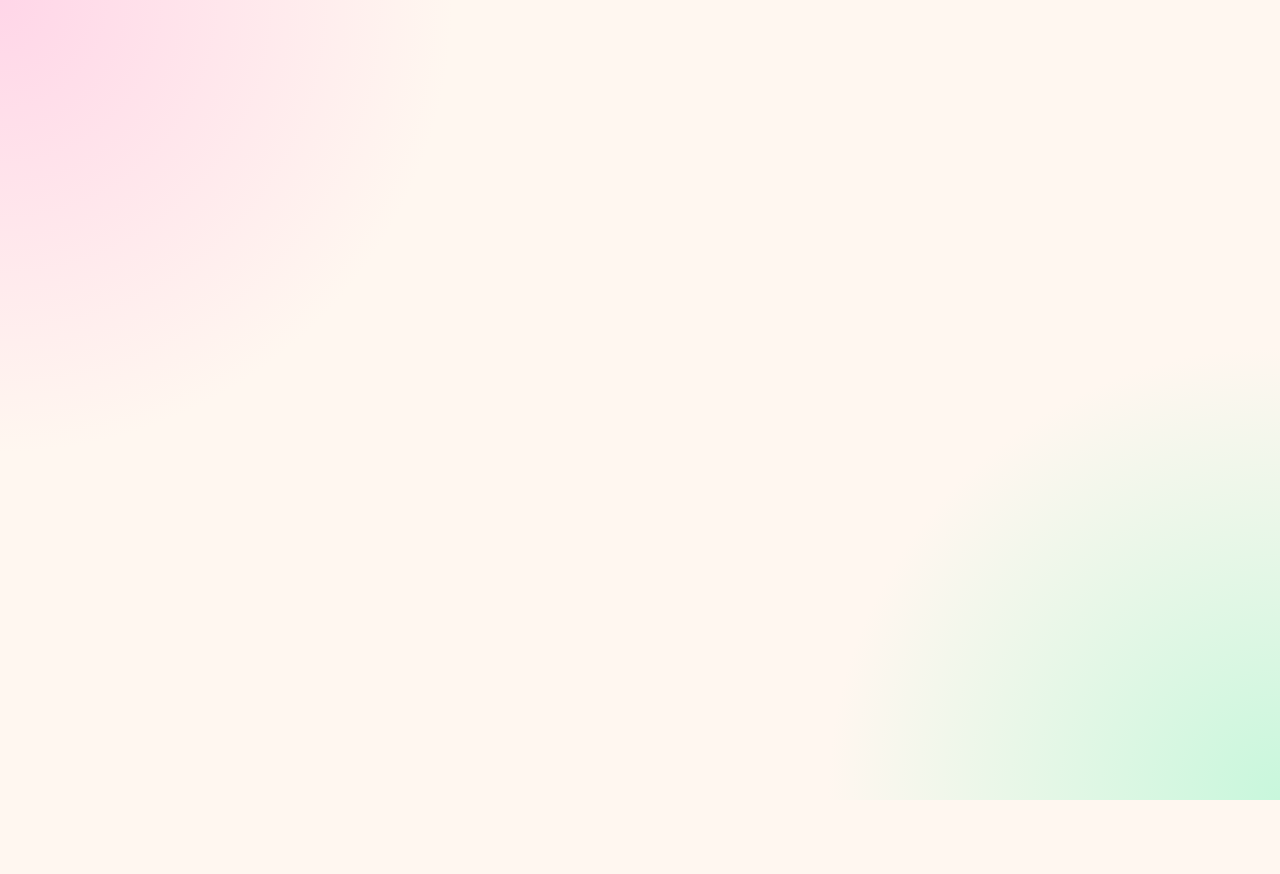
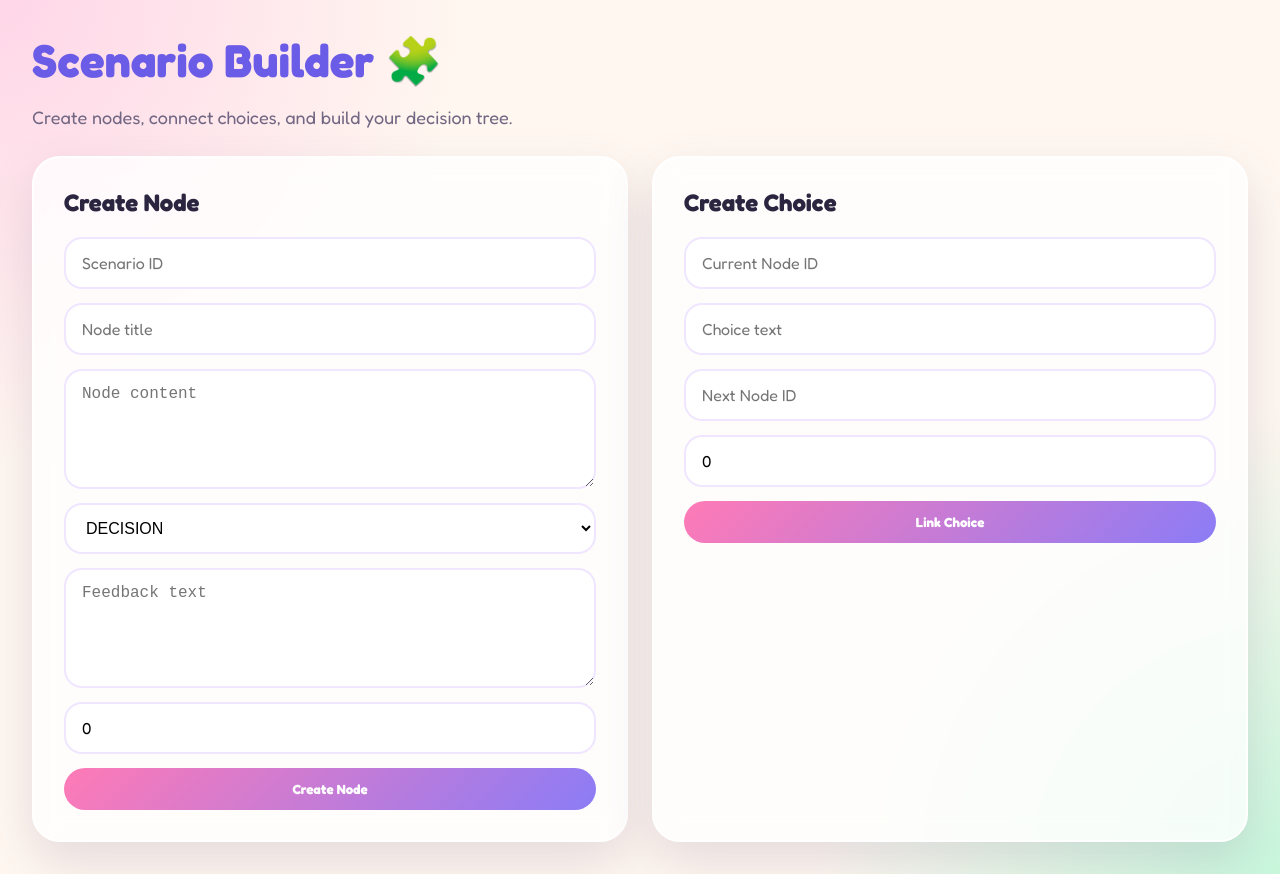
Before and after one commit to AishaRiyad/ScenarioFlow, a React app in the folder Frontend/: page /admin/builder in a window 1280 px wide. Before the commit this address had no page. Before the commit the page ends 800 px from the top, so only its background shows below. Built offline with nearby package versions, Linux system fonts and the light colour scheme; the HTML template or start-up script is replaced by a standard one.

Commit message:
add scenario builder page for creating nodes and choices

```diff
--- a/Frontend/src/App.jsx
+++ b/Frontend/src/App.jsx
@@ -5,6 +5,7 @@ import LoginPage from "./pages/LoginPage";
 import RegisterPage from "./pages/RegisterPage";
 import AdminDashboard from "./pages/AdminDashboard";
 import ScenarioListPage from "./pages/ScenarioListPage";
+import ScenarioBuilderPage from "./pages/ScenarioBuilderPage";
 
 function App() {
   return (
@@ -15,6 +16,7 @@ function App() {
         <Route path="/register" element={<RegisterPage />} />
         <Route path="/admin" element={<AdminDashboard />} />
         <Route path="/scenarios" element={<ScenarioListPage />} />
+        <Route path="/admin/builder" element={<ScenarioBuilderPage />} />
       </Routes>
     </BrowserRouter>
   );
--- a/Frontend/src/pages/AdminDashboard.jsx
+++ b/Frontend/src/pages/AdminDashboard.jsx
@@ -36,6 +36,10 @@ export default function AdminDashboard() {
           <h1>Admin Studio 🎨</h1>
           <p>Create interactive scenarios and build decision paths.</p>
         </div>
+
+        <a className="btn btn-secondary" href="/admin/builder">
+          Open Scenario Builder
+        </a>
       </section>
 
       <section className="card admin-card">
@@ -44,13 +48,36 @@ export default function AdminDashboard() {
         {message && <div className="info-box">{message}</div>}
 
         <form className="admin-form" onSubmit={handleSubmit}>
-          <input className="input" name="title" placeholder="Scenario title" value={form.title} onChange={handleChange} />
+          <input
+            className="input"
+            name="title"
+            placeholder="Scenario title"
+            value={form.title}
+            onChange={handleChange}
+          />
 
-          <textarea className="input textarea" name="description" placeholder="Description" value={form.description} onChange={handleChange} />
+          <textarea
+            className="input textarea"
+            name="description"
+            placeholder="Description"
+            value={form.description}
+            onChange={handleChange}
+          />
 
-          <input className="input" name="category" placeholder="Category" value={form.category} onChange={handleChange} />
+          <input
+            className="input"
+            name="category"
+            placeholder="Category"
+            value={form.category}
+            onChange={handleChange}
+          />
 
-          <select className="input" name="difficulty" value={form.difficulty} onChange={handleChange}>
+          <select
+            className="input"
+            name="difficulty"
+            value={form.difficulty}
+            onChange={handleChange}
+          >
             <option>Easy</option>
             <option>Medium</option>
             <option>Hard</option>
--- /dev/null
+++ b/Frontend/src/pages/ScenarioBuilderPage.css
@@ -0,0 +1,41 @@
+.builder-header h1 {
+  margin: 0;
+  font-size: 46px;
+  color: #6b5ce7;
+}
+
+.builder-header p {
+  color: #716783;
+  font-size: 18px;
+}
+
+.builder-message {
+  max-width: 620px;
+  margin-top: 20px;
+}
+
+.builder-grid {
+  margin-top: 28px;
+  display: grid;
+  grid-template-columns: repeat(2, minmax(280px, 1fr));
+  gap: 24px;
+}
+
+.builder-card {
+  padding: 30px;
+}
+
+.builder-card h2 {
+  margin-top: 0;
+}
+
+.builder-form {
+  display: grid;
+  gap: 14px;
+}
+
+@media (max-width: 850px) {
+  .builder-grid {
+    grid-template-columns: 1fr;
+  }
+}
--- /dev/null
+++ b/Frontend/src/pages/ScenarioBuilderPage.jsx
@@ -0,0 +1,108 @@
+import { useState } from "react";
+import api from "../api/api";
+import "./ScenarioBuilderPage.css";
+
+export default function ScenarioBuilderPage() {
+  const [nodeForm, setNodeForm] = useState({
+    scenarioId: "",
+    title: "",
+    content: "",
+    nodeType: "DECISION",
+    feedbackText: "",
+    scoreValue: 0,
+  });
+
+  const [choiceForm, setChoiceForm] = useState({
+    nodeId: "",
+    choiceText: "",
+    nextNodeId: "",
+    scoreImpact: 0,
+  });
+
+  const [message, setMessage] = useState("");
+
+  function handleNodeChange(e) {
+    setNodeForm({ ...nodeForm, [e.target.name]: e.target.value });
+  }
+
+  function handleChoiceChange(e) {
+    setChoiceForm({ ...choiceForm, [e.target.name]: e.target.value });
+  }
+
+  async function createNode(e) {
+    e.preventDefault();
+    setMessage("");
+
+    try {
+      await api.post("/nodes", nodeForm);
+      setMessage("Node created successfully 🌱");
+    } catch (err) {
+      setMessage(err.response?.data?.message || "Could not create node");
+    }
+  }
+
+  async function createChoice(e) {
+    e.preventDefault();
+    setMessage("");
+
+    try {
+      await api.post("/choices", choiceForm);
+      setMessage("Choice linked successfully 🔗");
+    } catch (err) {
+      setMessage(err.response?.data?.message || "Could not create choice");
+    }
+  }
+
+  return (
+    <main className="page builder-page">
+      <header className="builder-header">
+        <h1>Scenario Builder 🧩</h1>
+        <p>Create nodes, connect choices, and build your decision tree.</p>
+      </header>
+
+      {message && <div className="info-box builder-message">{message}</div>}
+
+      <section className="builder-grid">
+        <div className="card builder-card">
+          <h2>Create Node</h2>
+
+          <form className="builder-form" onSubmit={createNode}>
+            <input className="input" name="scenarioId" placeholder="Scenario ID" value={nodeForm.scenarioId} onChange={handleNodeChange} />
+
+            <input className="input" name="title" placeholder="Node title" value={nodeForm.title} onChange={handleNodeChange} />
+
+            <textarea className="input textarea" name="content" placeholder="Node content" value={nodeForm.content} onChange={handleNodeChange} />
+
+            <select className="input" name="nodeType" value={nodeForm.nodeType} onChange={handleNodeChange}>
+              <option value="START">START</option>
+              <option value="DECISION">DECISION</option>
+              <option value="END">END</option>
+            </select>
+
+            <textarea className="input textarea" name="feedbackText" placeholder="Feedback text" value={nodeForm.feedbackText} onChange={handleNodeChange} />
+
+            <input className="input" name="scoreValue" type="number" placeholder="Score value" value={nodeForm.scoreValue} onChange={handleNodeChange} />
+
+            <button className="btn btn-primary" type="submit">Create Node</button>
+          </form>
+        </div>
+
+        <div className="card builder-card">
+          <h2>Create Choice</h2>
+
+          <form className="builder-form" onSubmit={createChoice}>
+            <input className="input" name="nodeId" placeholder="Current Node ID" value={choiceForm.nodeId} onChange={handleChoiceChange} />
+
+            <input className="input" name="choiceText" placeholder="Choice text" value={choiceForm.choiceText} onChange={handleChoiceChange} />
+
+            <input className="input" name="nextNodeId" placeholder="Next Node ID" value={choiceForm.nextNodeId} onChange={handleChoiceChange} />
+
+            <input className="input" name="scoreImpact" type="number" placeholder="Score impact" value={choiceForm.scoreImpact} onChange={handleChoiceChange} />
+
+            <button className="btn btn-primary" type="submit">Link Choice</button>
+          </form>
+        </div>
+      </section>
+    </main>
+  );
+}
```
